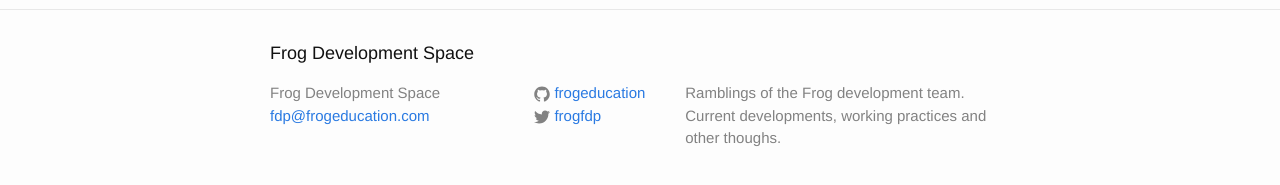
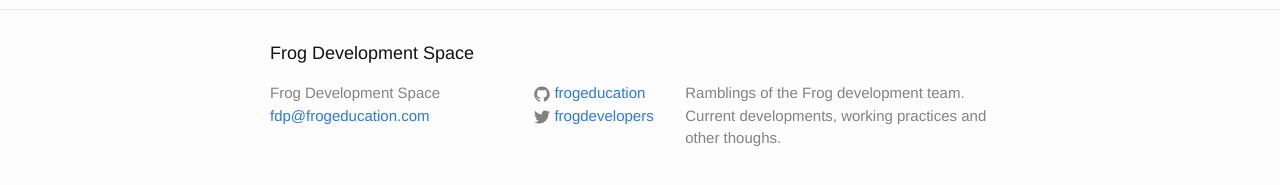
Before and after one commit to frogeducation/frogeducation.github.io, a Jekyll site: the page built from index.html, in a window 1280 px wide. Shown: the part 599-784 px from the top of the page. Built offline with Jekyll 4.4.1, drawn with Linux system fonts in a browser that asks for light colours.

Commit message:
Modified twitter handle

```diff
--- a/_config.yml
+++ b/_config.yml
@@ -12,7 +12,7 @@
   Ramblings of the Frog development team. Current developments, working practices and other thoughs.
 baseurl: "" # the subpath of your site, e.g. /blog
 url: "https://frogeducation.github.io/" # the base hostname & protocol for your site
-twitter_username: frogfdp
+twitter_username: frogdevelopers
 github_username:  frogeducation
 
 # Build settings
```
